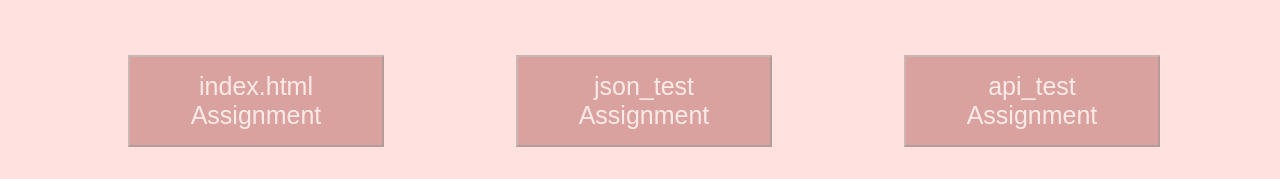
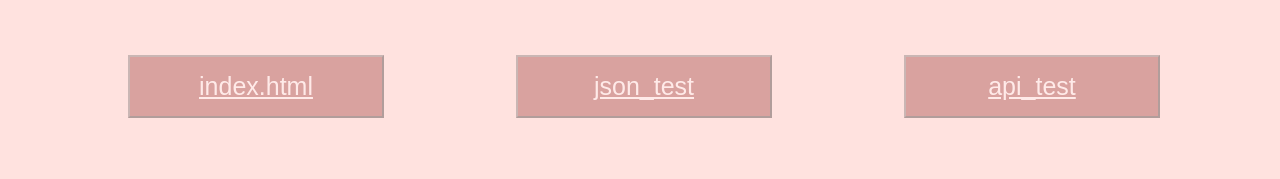
Before and after one commit to underscoreangie/cse-4050, a plain HTML site: page project.html in a window 1280 px wide. Shown: the part 621-800 px from the top of the page. Drawn offline with Linux system fonts and the light colour scheme.

Commit message:
connect pages to work

```diff
--- a/project.html
+++ b/project.html
@@ -36,9 +36,10 @@
         </div>
     </div>
 
-    <button class="button">index.html Assignment</button>
-    <button class="button2">json_test Assignment</button>
-    <button class="button3">api_test Assignment</button>
+    <button class="button"><a style="color: rgb(255, 255, 255);" href="index.html">index.html</a></button>
+    <button class="button2"><a style="color: rgb(255, 255, 255);" href="json_test.html">json_test </a></button>
+    <button class="button3"><a style="color: rgb(255, 255, 255);" href="api_test.html">api_test </a></button>
+
 </body>
 
 </html>
```
